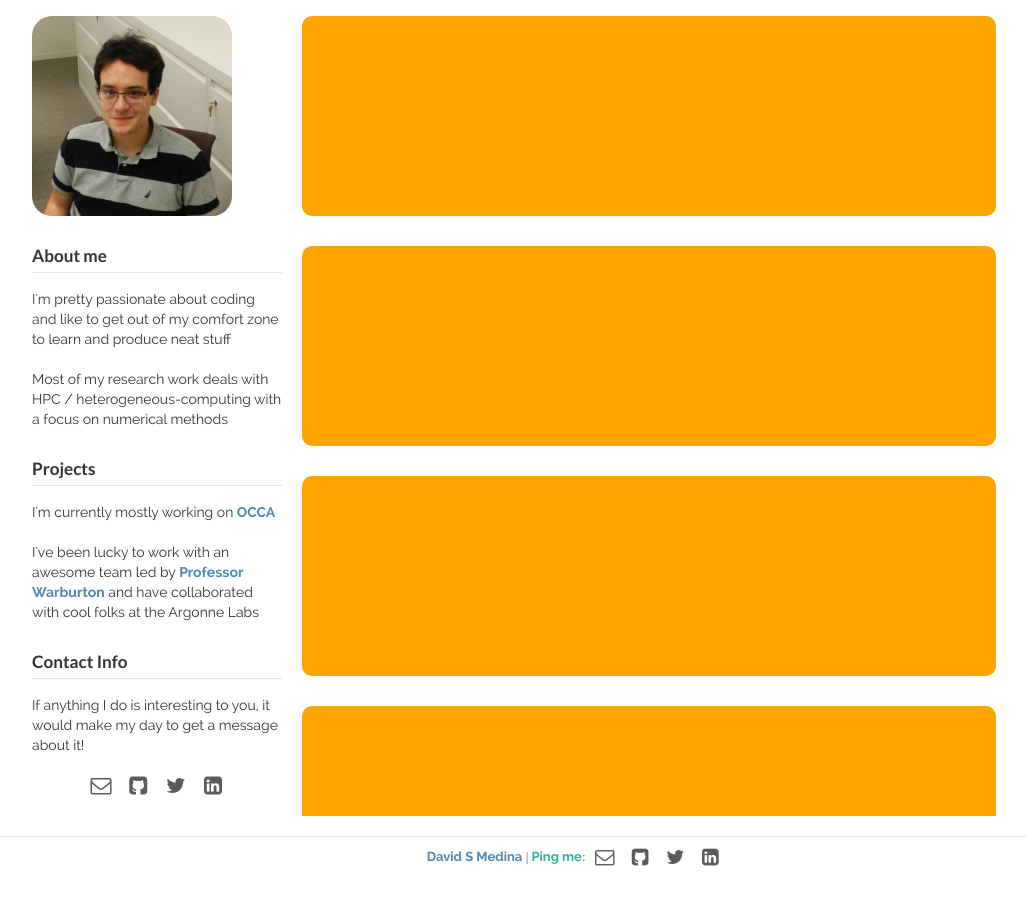
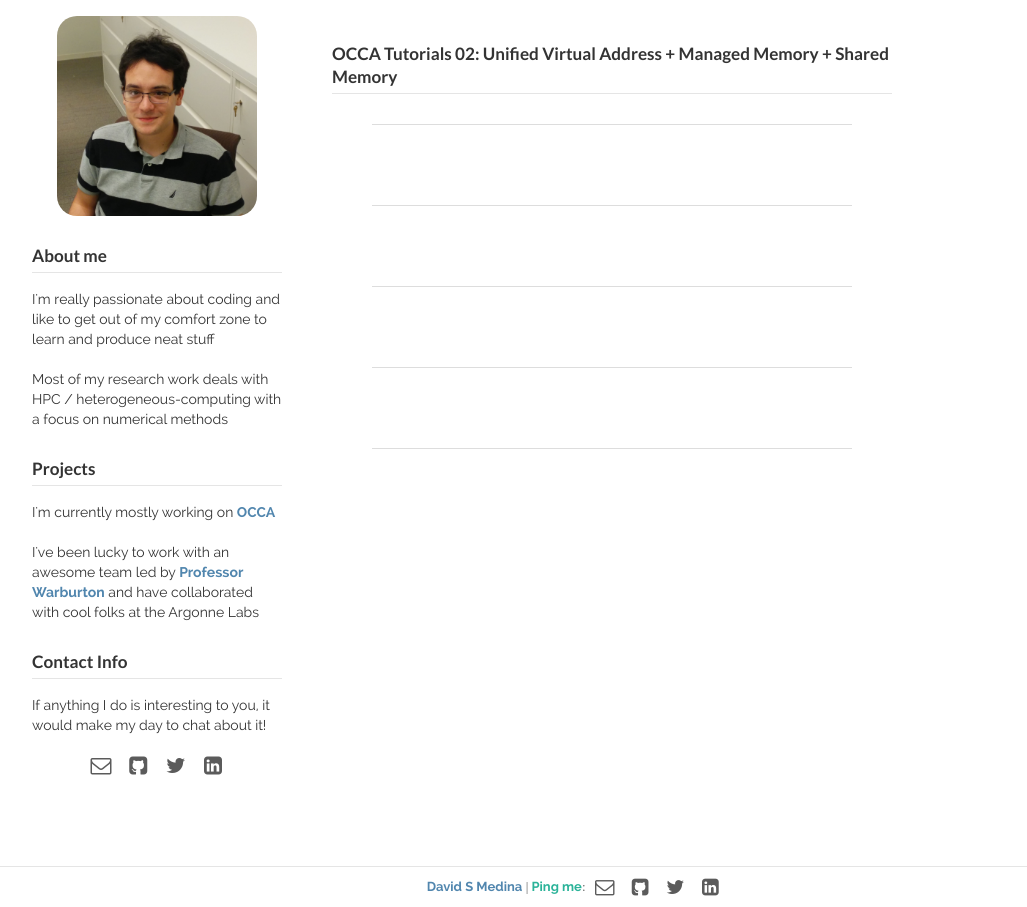
Before and after one commit to dmed256/dmed256.com, a PHP site: page / in a window 1280 px wide. Shown: the part 67-974 px from the top of the page, without its empty margins (116-1143 px from the left). Before the commit the page ends 933 px from the top, so only its background shows below. Run offline with PHP 8.4, Linux system fonts and the light colour scheme; some web fonts are replaced.

Commit message:
[CSS] Have compressed feeds, removing after this commit

```diff
--- a/index.php
+++ b/index.php
@@ -5,11 +5,11 @@
   <h2 class="ui dividing header"> David Medina </h2>
 
   <div class="sidebar">
-    <img src="/images/profile/david.jpg" class="ui rounded image" style="width: 200px; border-radius: 20px;">
+    <img src="/images/profile/david.jpg" class="ui rounded image" style="width: 200px; border-radius: 20px; margin: auto">
 
     <h4 class="ui dividing header"> About me </h4>
 
-    I'm pretty passionate about coding and like to get out of my comfort zone to learn and produce neat stuff
+    I'm really passionate about coding and like to get out of my comfort zone to learn and produce neat stuff
 
     </br>
     </br>
@@ -24,7 +24,7 @@
 
     <h4 class="ui dividing header"> Contact Info </h4>
 
-    If anything I do is interesting to you, it would make my day to get a message about it!
+    If anything I do is interesting to you, it would make my day to chat about it!
 
     <div style="width: 200px; margin: auto; padding: 20px 0 20px 0; text-align: center">
       <a href="mailto: <?php email() ?>"                          tooltip="Email"    class="f_os light tooltip"> <i class="large mail outline link icon"></i> </a>
@@ -38,25 +38,29 @@
     <!-- <div class="bodyHeader"></div> -->
     <div class="bodyContainer2">
       <div class="bodyContainer">
-        <div class="feed">
-          <div class="bigFeed"></div>
-          <div class="smallFeed"></div>
+        <div class="feedContainer">
+          <div class="decompressed feed">
+            <h4 class="ui dividing header"> OCCA Tutorials 02: Unified Virtual Address + Managed Memory + Shared Memory </h4>
+          </div>
+          <div class="compressed feed">
+            <h4 class="ui dividing header"> hello </h4>
+          </div>
         </div>
-        <div class="feed">
-          <div class="bigFeed"></div>
-          <div class="smallFeed"></div>
+        <div class="feedContainer">
+          <div class="decompressed feed"></div>
+          <div class="compressed feed"></div>
         </div>
-        <div class="feed">
-          <div class="bigFeed"></div>
-          <div class="smallFeed"></div>
+        <div class="feedContainer">
+          <div class="decompressed feed"></div>
+          <div class="compressed feed"></div>
         </div>
-        <div class="feed">
-          <div class="bigFeed"></div>
-          <div class="smallFeed"></div>
+        <div class="feedContainer">
+          <div class="decompressed feed"></div>
+          <div class="compressed feed"></div>
         </div>
-        <div class="feed">
-          <div class="bigFeed"></div>
-          <div class="smallFeed"></div>
+        <div class="feedContainer">
+          <div class="decompressed feed"></div>
+          <div class="compressed feed"></div>
         </div>
       </div>
     </div>
--- a/main.css
+++ b/main.css
@@ -114,14 +114,14 @@ div#id_body, div#id_body2 {
 }
 
 div#id_bodyContents {
-    min-width: 600px;
+    min-width: 830px;
     max-width: 1024px;
 }
 
 #id_body.fixed.body {
     display: block;
 
-    min-width: 600px;
+    min-width: 830px;
     max-width: 1024px;
 
     margin-left: auto;
@@ -133,7 +133,7 @@ div#id_bodyContents {
 .fixed.pushed.body {
     display: block;
 
-    min-width: 600px;
+    min-width: 805px;
     max-width: 1000px;
 
     margin-left: 230px;
@@ -160,7 +160,7 @@ div#id_bodyContents {
     margin: 0px 20px 20px 20px;
 
     width : calc(100% - 290px);
-    height: 800px;
+    height: 830px;
 
     overflow: auto;
 
@@ -182,7 +182,7 @@ div#id_bodyContents {
     position: absolute;
     top: 0px; /* 40px; */
 
-    width : 100%;
+    width : 610px;
     height: 100%; /* calc(10/* 0% - 80px); *\/ */
     /* background-color: green; */
 
@@ -193,6 +193,7 @@ div#id_bodyContents {
     position: absolute;
     top: 0px; /* 40px; */
 
+    padding: 10px;
     padding-right: 300px;
 
     width : calc(100% + 300px);
@@ -215,33 +216,45 @@ div#id_bodyContents {
 /*---[ End of Body ]---*/
 
 /*---[ Feed ]----------*/
-.feed:first-child {
+.feedContainer:first-child {
     margin-top: 0px;
+}
+
+.feedContainer {
+    position: relative;
+
+    width : 100%;
+
+    margin: 30px 10px 30px 0px;
+}
+
+.feedContainer::after {
+    display: block;
+
+    content: "";
+
+    height: 1px;
+    width : 80%;
+
+    margin-top  : 10px;
+    margin-left : auto;
+    margin-right: auto;
+
+    background: #DDDDDD;
 }
 
 .feed {
     width: 100%;
-    height: 200px;
 
-    margin: 30px 0px 30px 0px;
+    padding: 20px;
 }
 
-.bigFeed {
-    width: 100%;
-    height: 100%;
-
-    border-radius: 10px;
-
-    background-color: orange;
+.compressed.feed {
+    width: 200px;
 }
 
-.smallFeed {
-    width: 200px;
-    height: 100%;
-
-    border-radius: 10px;
-
-    background-color: blue;
+.hidden.feed {
+    display: none;
 }
 /*---[ End of Feed ]---*/
 
--- a/main.js
+++ b/main.js
@@ -1,14 +1,22 @@
 var compressed    = false;
 var compressWidth = 600;
 
+function compressBody(){
+  $(".bodyContainer2").css('width', '210px')
+}
+
+function decompressBody(){
+  $(".bodyContainer2").css('width', '610px');
+}
+
 function compressFeeds(){
-  $(".feed .bigFeed").css('display'  , 'none')
-  $(".feed .smallFeed").css('display', 'block')
+  $(".decompressed.feed").addClass('hidden');
+  $(".compressed.feed").removeClass('hidden');
 }
 
 function decompressFeeds(){
-  $(".feed .bigFeed").css('display'  , 'block')
-  $(".feed .smallFeed").css('display', 'none')
+  $(".decompressed.feed").removeClass('hidden');
+  $(".compressed.feed").addClass('hidden');
 }
 
 function compressFooter(){
@@ -32,6 +40,7 @@ function updateResize(){
 
   if(compressing){
     if(!compressed){
+      compressBody();
       compressFeeds();
       compressFooter();
 
@@ -40,6 +49,7 @@ function updateResize(){
   }
   else{
     if(compressed){
+      decompressBody();
       decompressFeeds();
       decompressFooter();
 
```
